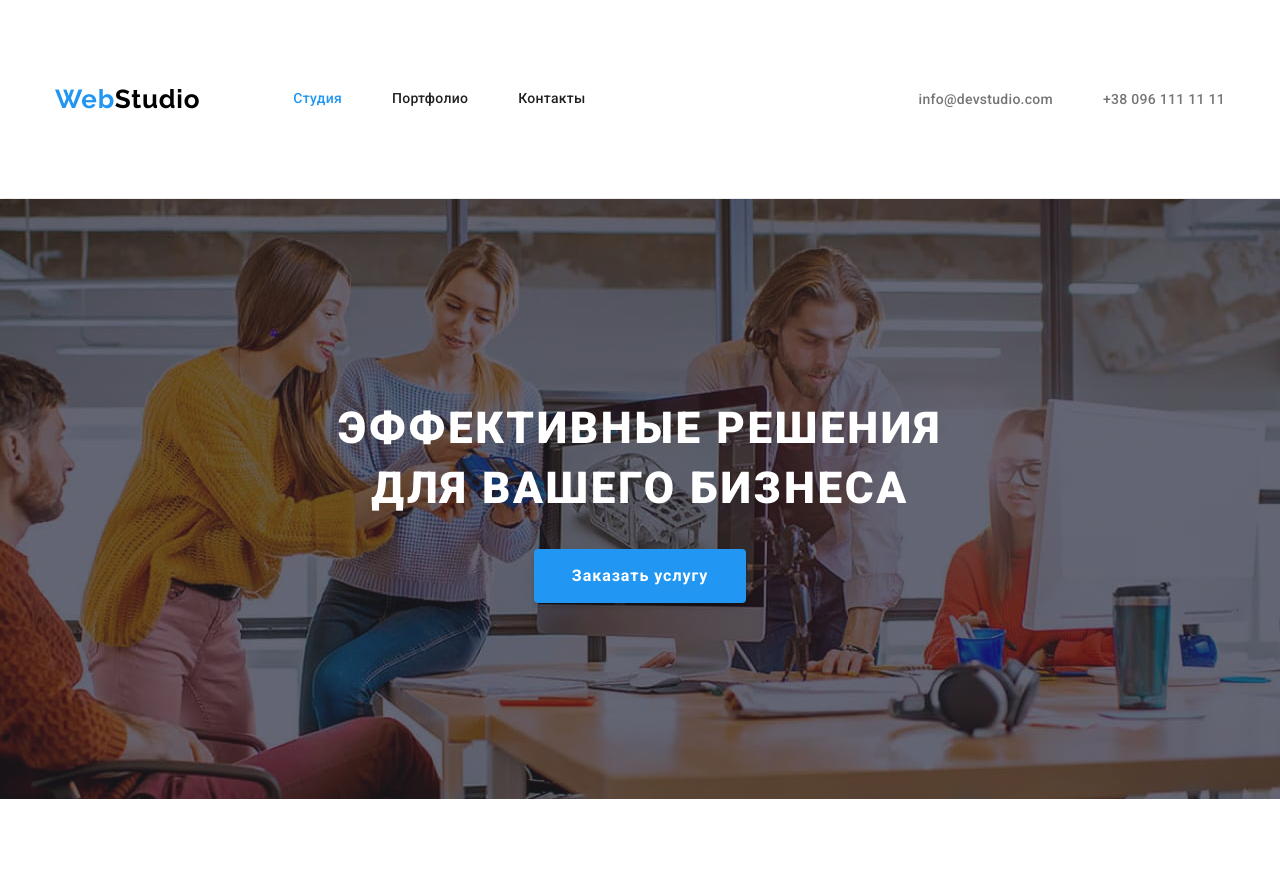
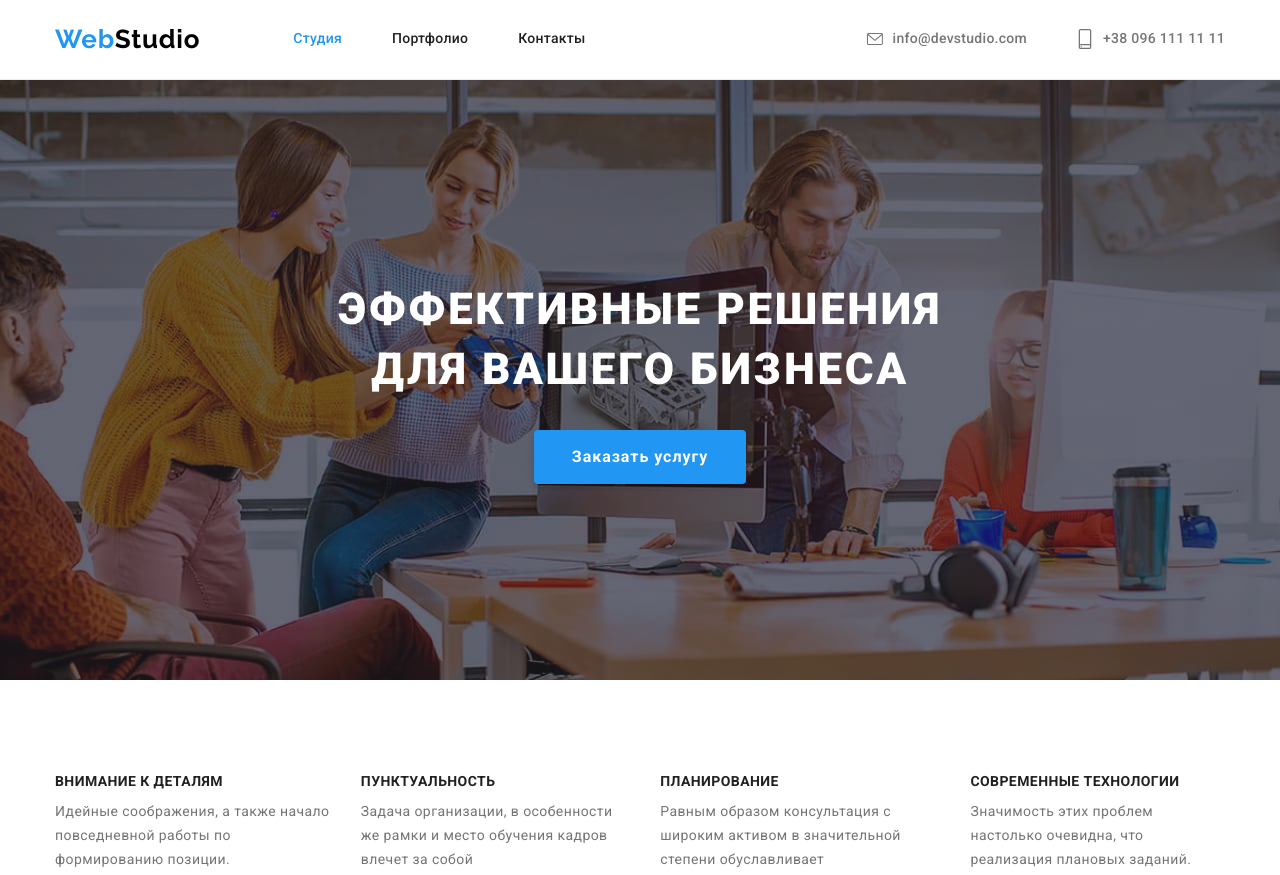
Before and after one commit to Cherviatsova/goit-markup-hw-04, a plain HTML site: page index.html in a window 1280 px wide. Shown: the top 875 px of the page. Drawn offline with nearby package versions, Linux system fonts and the light colour scheme.

Commit message:
дополняет ссылки иконками

```diff
--- a/css/styles.css
+++ b/css/styles.css
@@ -107,6 +107,9 @@ body {
 }
 
 /* menu navigation */
+.header {
+  border-bottom: 1px solid #ececec;
+}
 .navigation .menu-link.current {
   color: var(--link-color);
 }
@@ -169,9 +172,18 @@ body {
 .tel-link:focus {
   color: var(--link-color);
 }
-.header {
-  border-bottom: 1px solid #ececec;
+
+.mail-link,
+.tel-link {
+  display: flex;
+  align-items: center;
+  padding: 0;
+  border: none;
 }
+.contacts-icon {
+  margin-right: 10px;
+}
+
 /* ===========Hero============ */
 /* main section */
 .container {
--- a/index.html
+++ b/index.html
@@ -33,18 +33,25 @@
                     </li>
                 </ul>
             </nav>
-            <svg>
-                <use href=></use>
 
 
-            </svg>
                 <ul class="contacts list">
                     <li class="contacts-link-item list">
-                      <a class="mail-link link" href="mailo:info@devstudio.com">info@devstudio.com</a>
+                      <a class="mail-link link" href="mailo:info@devstudio.com">
+                        <svg class="contacts-icon" width="16px" height="20px">
+                            <use href="./images/sprite.svg#icon-envelope">
+                            </use>
+                        </svg>
+                        info@devstudio.com</a>
                     </li>
 
                    <li class="navigation-link-item list" >
-                     <a class="tel-link link" href="tel:+380961111111">+38 096 111 11 11</a>
+                    <a class="tel-link link" href="tel:+380961111111">
+                    <svg class="contacts-icon" width= "16px" height="20px">
+                        <use href="./images/sprite.svg#icon-smartphone">
+                        </use>
+                    </svg>
+                    +38 096 111 11 11</a>
                    </li>
                 </ul>
                 </div>
```
